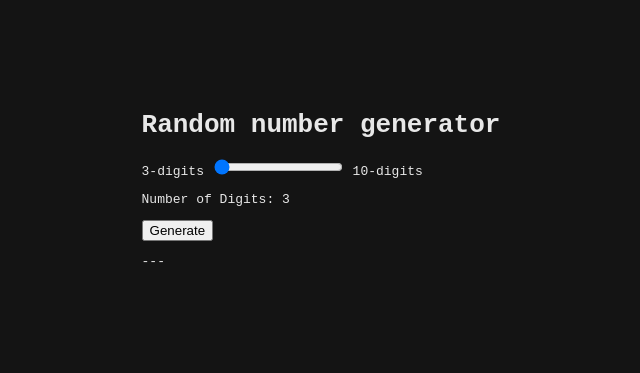
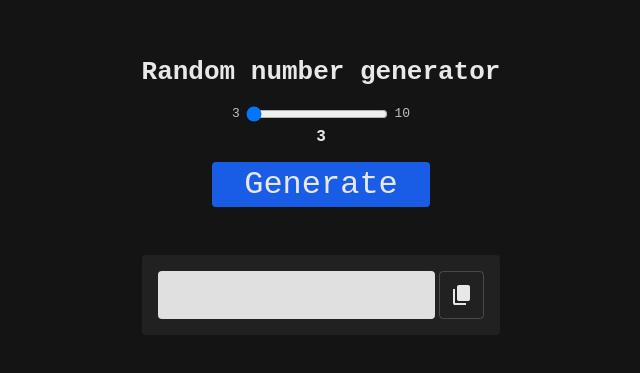
Before and after one commit to myntsu/random-number-generator, a plain HTML site: page index.html in a window 1280 px wide. Shown: the part 221-594 px from the top of the page, without its empty margins (319-959 px from the left). Drawn offline with Linux system fonts and the light colour scheme.

Commit message:
CSS is finished on a very simple structured layout

```diff
--- a/index.html
+++ b/index.html
@@ -11,20 +11,27 @@
         <h1>Random number generator</h1>
         <section id="selection">
             <div class="range-selection">
-                <label for="digitSlider">3-digits</label>
+                <label for="digitSlider">3</label>
                 <input type="range" id="digitSlider" min="3" max="10" value="3" data-slider-number>
-                <label for="digitSlider">10-digits</label>
+                <label for="digitSlider">10</label>
+                <p><span id="digitDisplay">3</span></p>
             </div>
-            <p>Number of Digits: <span id="digitDisplay">3</span></p>
             <button data-generate-results>Generate</button>
         </section>
         <section id="result">
             <div>
-                <p data-result>---</p>
+                <p data-result></p>
+                <button>
+                    <svg xmlns="http://www.w3.org/2000/svg" width="32" height="32" viewBox="0 0 24 24"><path fill="currentColor" d="M9 18q-.825 0-1.412-.587T7 16V4q0-.825.588-1.412T9 2h9q.825 0 1.413.588T20 4v12q0 .825-.587 1.413T18 18zm-4 4q-.825 0-1.412-.587T3 20V6h2v14h11v2z"/></svg>
+                </button>
             </div>
         </section>
+
     </main>
 
+    <dialog data-toast>
+        Copied to clipboard
+    </dialog>
     <script src="script.js"></script>
 </body>
 </html>
--- a/style.css
+++ b/style.css
@@ -14,3 +14,99 @@ body {
     background-color: hsl(0 0% 8%);
     font-family: monospace;
 }
+
+p {
+    margin: 0;
+}
+
+svg {
+    --size: 24px;
+    width: var(--size);
+    height: var(--size);
+}
+
+#selection {
+    display: grid;
+    place-items: center;
+    gap: 1rem;
+    margin-block-end: 3rem;
+}
+
+.range-selection {
+    display: flex;
+    gap: .25rem;
+    flex-wrap: wrap;
+    align-items: center;
+}
+
+.range-selection label {
+    opacity: .8;
+}
+
+.range-selection input {
+    flex: 1;
+}
+
+.range-selection p {
+    flex: 1 0 100%;
+    text-align: center;
+}
+
+#digitDisplay {
+    font-size: 1rem;
+    font-weight: 900;
+}
+
+#selection > button {
+    padding: .25rem 2rem;
+    color: hsl(0 0% 91%);
+    background-color: hsl(220 80% 50%);
+    border: none;
+    border-radius: .25rem;
+    font-size: 2rem;
+    font-family: inherit;
+    cursor: pointer;
+}
+
+#selection > button:is(:hover, :focus-visible) {
+    background-color: hsl(220 80% 50% / .7);
+}
+
+#result > div {
+    display: flex;
+    gap: .25rem;
+    background-color: hsl(0 0% 13%);
+    padding: 1rem;
+    border-radius: .25rem;
+}
+
+#result > div > p {
+    display: flex;
+    align-items: center;
+
+    flex: 1;
+    min-height: 3rem;
+
+    padding: .25rem;
+
+    color: hsl(220 80% 50%);
+    background-color: hsl(0 0% 88%);
+    border-radius: .25rem;
+    font-size: 2rem;
+}
+
+#result > div > button {
+    display: grid;
+    place-content: center;
+    padding: 0 .6rem;
+    color: currentColor;
+    background-color: transparent;
+    border: 1px solid hsl(0 0% 91% / .2);
+    border-radius: .25rem;
+    cursor: pointer;
+}
+
+#result > div > button:is(:hover, :focus-visible) {
+    color: hsl(0 0% 8%);
+    background-color: hsl(0 0% 91%);
+}
```
